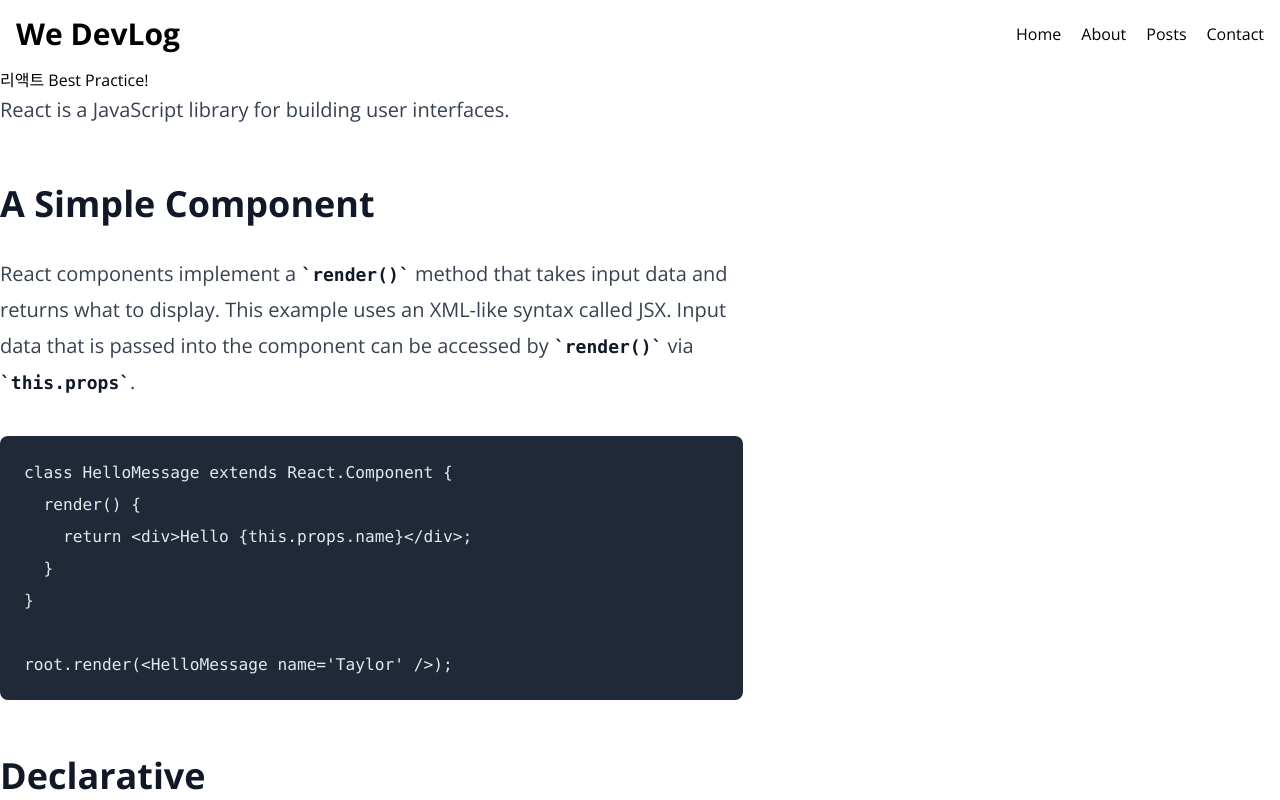
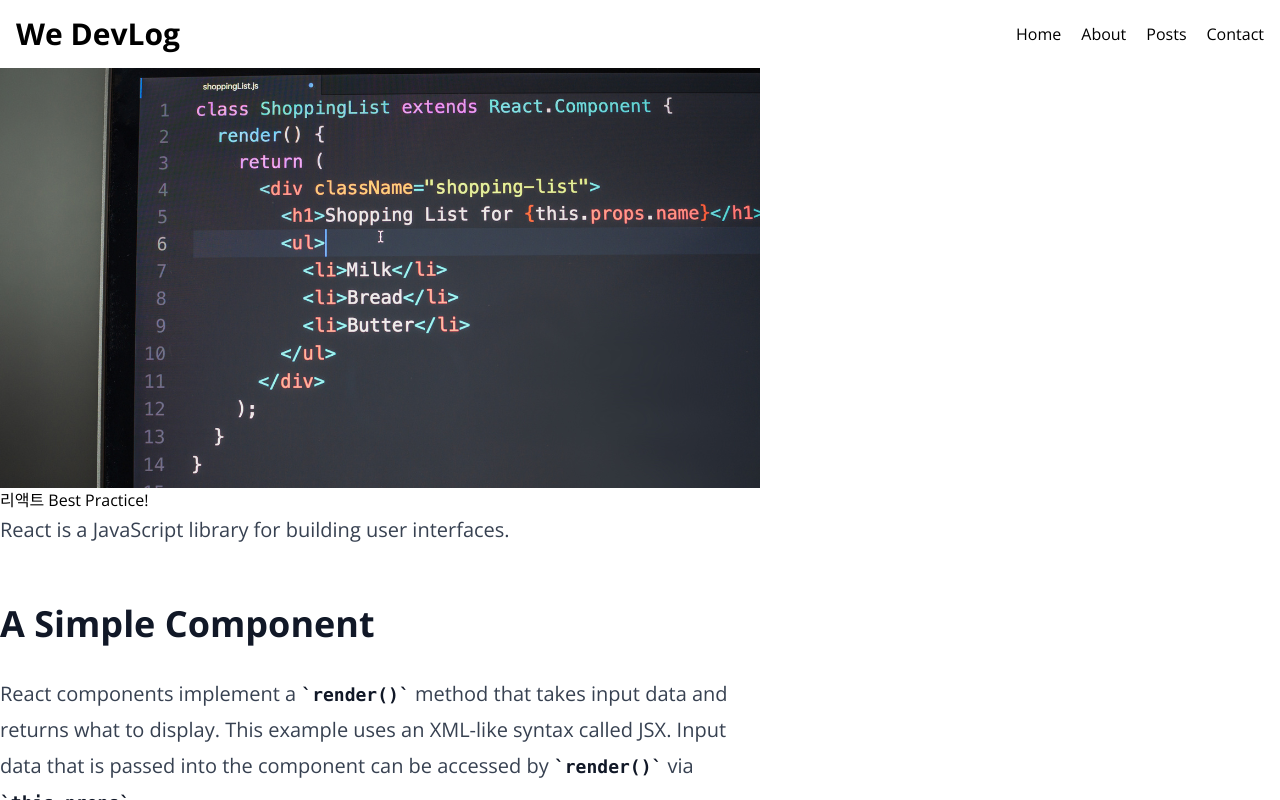
Before and after one commit to dydals3440/SideBlog, a Next.js app: page /posts/best-react-practices in a window 1280 px wide. Built offline with nearby package versions, Linux system fonts and the light colour scheme.

Commit message:
chore: react-icons

```diff
--- a/package.json
+++ b/package.json
@@ -12,6 +12,7 @@
     "next": "13.5.4",
     "react": "^18",
     "react-dom": "^18",
+    "react-icons": "^4.11.0",
     "react-markdown": "^9.0.0",
     "react-multi-carousel": "^2.8.4",
     "remark-gfm": "^4.0.0"
--- a/src/app/posts/[slug]/page.tsx
+++ b/src/app/posts/[slug]/page.tsx
@@ -1,21 +1,27 @@
 import { MarkdownViewer } from '@/components';
 import { getPostData } from '@/service/posts';
+import Image from 'next/image';
 
 type Props = {
   params: {
     slug: string;
   };
 };
-// 1. 전달된 slug에 해당하는 포스터 데이터 읽기.
-// 2. Markdown Viewer (syntax Highlighter) 사용!
+
 const PostPage = async ({ params: { slug } }: Props) => {
-  const post = await getPostData(slug);
+  const { title, description, date, path, content } = await getPostData(slug);
 
   return (
-    <>
-      <h1>{post.title}</h1>
-      <MarkdownViewer content={post.content} />
-    </>
+    <article>
+      <Image
+        src={`/images/posts/${path}.png`}
+        alt={title}
+        width={760}
+        height={420}
+      />
+      <h1>{title}</h1>
+      <MarkdownViewer content={content} />
+    </article>
   );
 };
 
```
Also changed, not shown: 1 other file (tests, documents, lock files or other folders).
